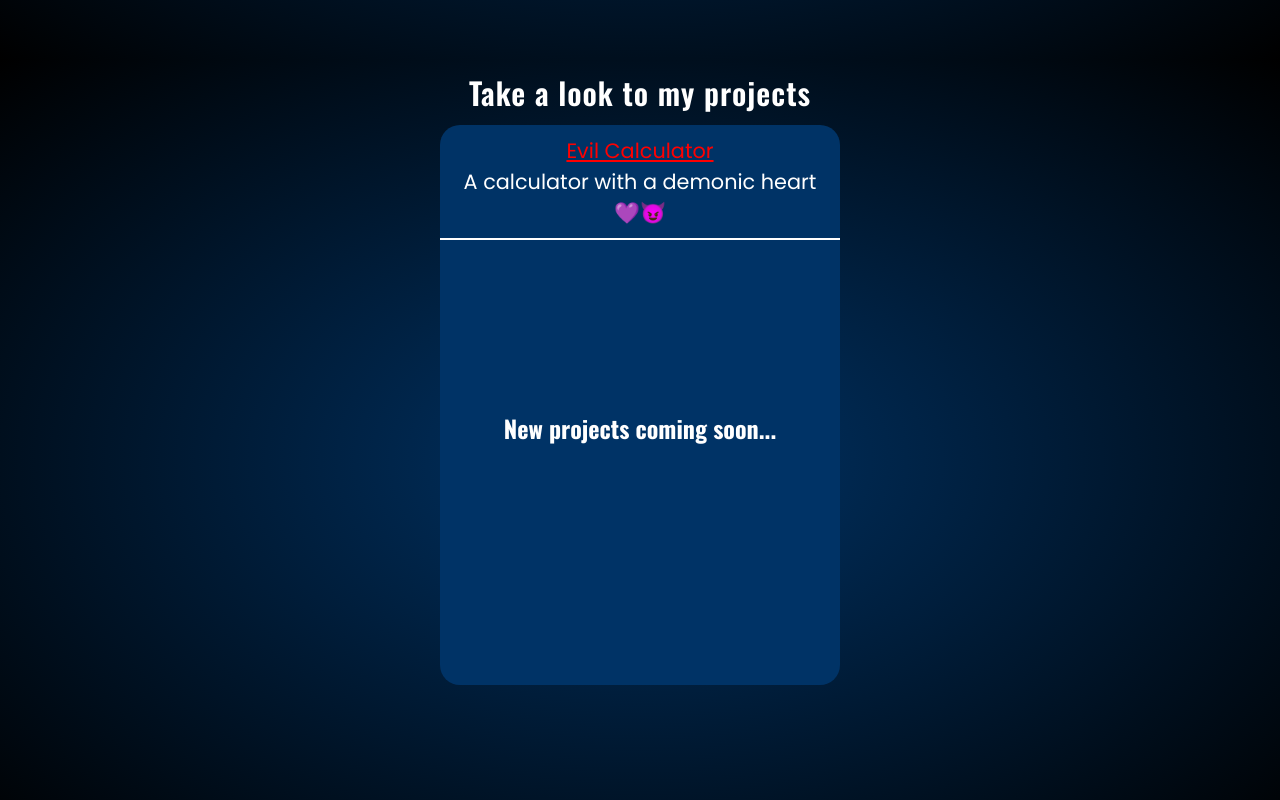
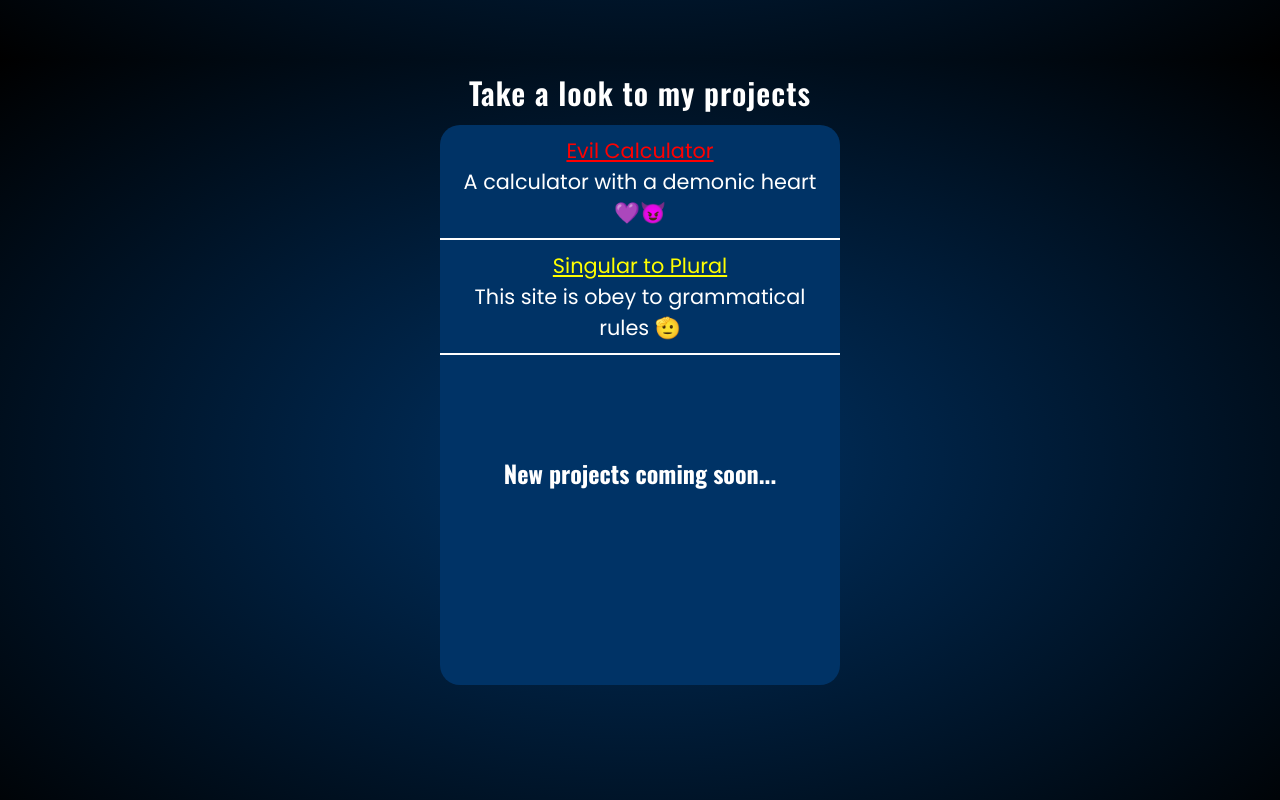
Before and after one commit to Srestho0101/Coolio-Portfolio, a plain HTML site: page index.htm in a window 1280 px wide. Shown: the part 1540-2340 px from the top of the page. Drawn offline with nearby package versions, Linux system fonts and the light colour scheme; a web font is replaced by a local one.

Commit message:
Add files via upload

```diff
--- a/index.htm
+++ b/index.htm
@@ -60,7 +60,7 @@
         <div data-aos="fade-up" data-aos-delay="100" data-aos-duration="600" class="parent-skill">
           <i class="fa-brands fa-html5 fa-4x" style="color: rgba(252,72,11,255);font-size:5rem;"></i>
           <div class="skill">HTML5</div>
-        <!-- </div>;////////////// -->
+        </div>
         <div data-aos="fade-up" data-aos-delay="100" data-aos-duration="600" class="parent-skill">
           <i class="fa-brands fa-css3 fa-4x" style="color: rgba(33,150,243,255);font-size:5rem;"></i>
           <div class="skill">CSS3</div>
@@ -87,13 +87,14 @@
           <a href="https://srestho0101.github.io/Evil-Calculator/" style="color: red;">Evil Calculator</a>
           <p>A calculator with a demonic heart 💜😈</p>
         </div>
+        <div class="project" data-aos="fade-up" data-aos-delay="100" data-aos-duration="600">
+          <a href="https://srestho0101.github.io/Singular-to-Plural_0101/" style="color: yellow;">Singular to Plural</a>
+          <p>This site is obey to grammatical rules 🫡</p>
+        </div>
         <h3 data-aos="fade-up" data-aos-delay="100" data-aos-duration="600">
           New projects coming soon...
         </h3>
         <!--
-        <div class="project">
-          <a href=""></a>
-        </div>
         <div class="project">
           <a href=""></a>
         </div>
--- a/portfolio.css
+++ b/portfolio.css
@@ -223,6 +223,7 @@ main {
   width: 90%;
   max-width: 400px;
   height: 70vh;
+  max-height: 800px;
   margin: 10px auto;
   border-radius: 20px;
 }
@@ -257,7 +258,7 @@ main {
 
 .project-stack h3 {
   font-size: 1.5rem;
-  margin: 170px auto;
+  margin: 100px auto;
 }
 
 /*
@@ -282,9 +283,10 @@ main {
   background: #003366;
   width: 80%;
   max-width: 300px;
+  height: 50%;
+  max-height: 800px;
   padding: 10px;
   border-radius: 20px;
-  height: 50%;
 }
 
 .contact {
@@ -320,8 +322,6 @@ footer {
   padding: 10px;
 }
 
-
-
 .project-stack {
   font-family: 'Oswald', sans-serif;
 }
```
